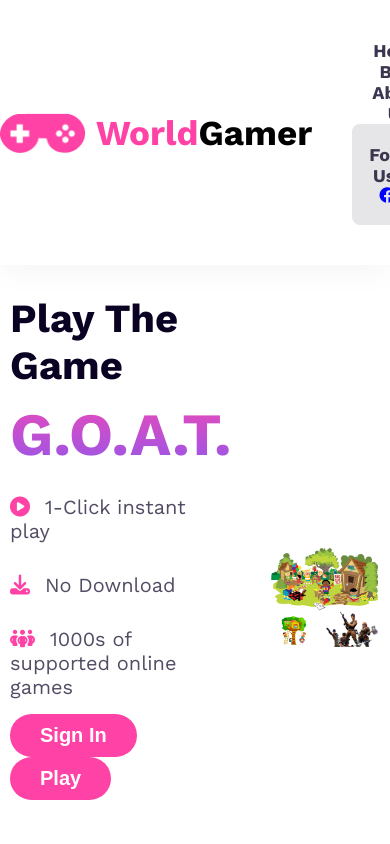
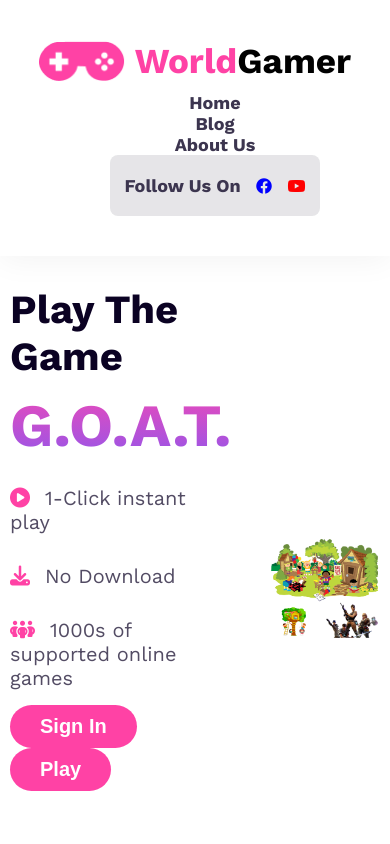
Before and after one commit to alaminniloy/world-gamer-assignment-2, a plain HTML site: page index.html in a window 390 px wide. Shown: the top 844 px of the page. Drawn offline with nearby package versions, Linux system fonts and the light colour scheme; files whose address does not match are found by name.

Commit message:
work on responsive

```diff
--- a/styles/responsive.css
+++ b/styles/responsive.css
@@ -1,6 +1,19 @@
 @media screen and (max-width:420px){
     .nav-items-container ul{
         flex-direction: column;
+
     }
 
+   }
+
+@media screen and (max-width: 575px){
+    .nav-container{
+        flex-direction: column;
+        gap: 10px;
 }
+.nav-items-container
+    {
+        flex-direction: column;
+        gap: 10px;
+    }
+}
--- a/styles/style.css
+++ b/styles/style.css
@@ -83,6 +83,7 @@ nav {
 .banner-title {
   padding-bottom: 100px;
 }
+
 .banner-title h2 {
   color: #0b0223;
   font-size: 40px;
```
